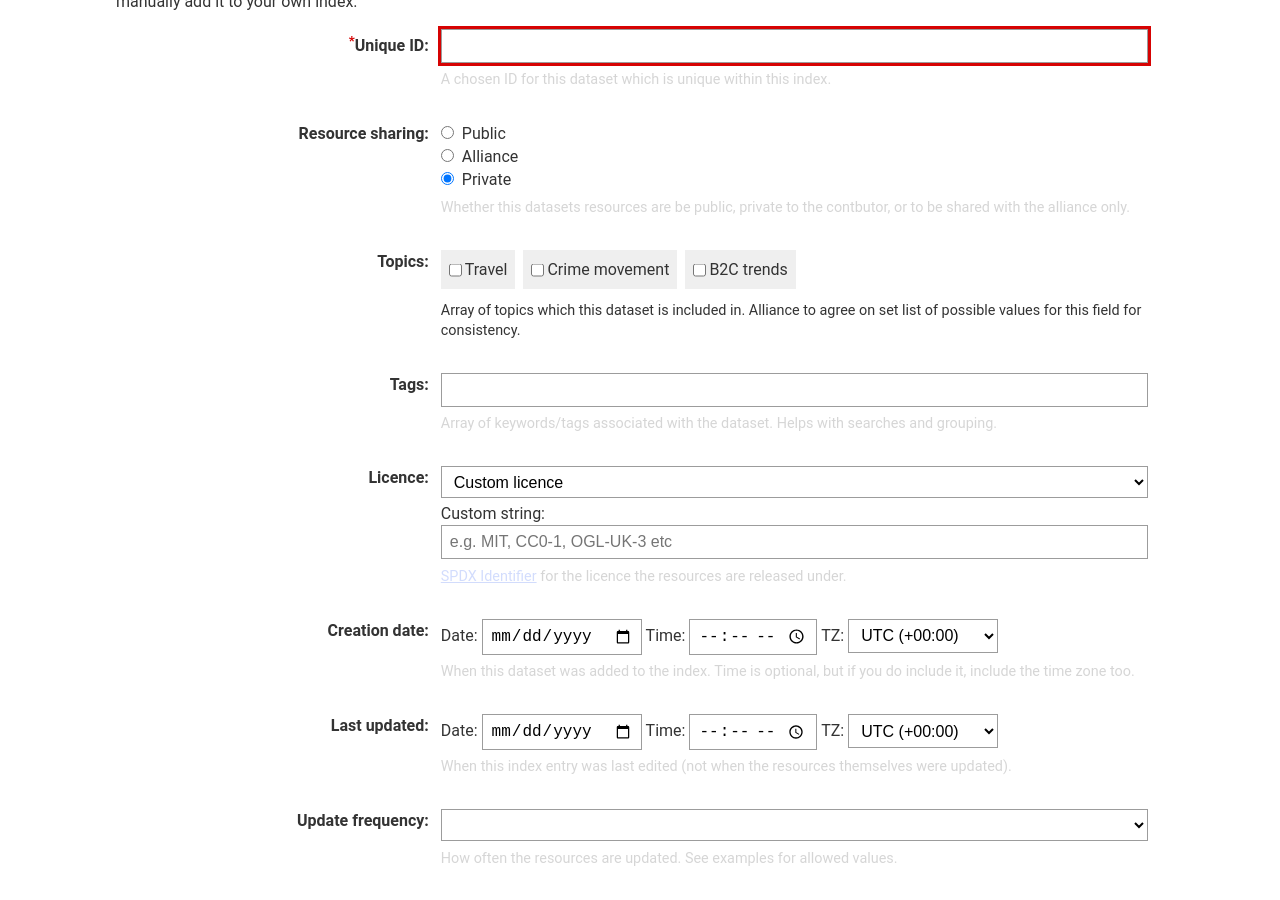
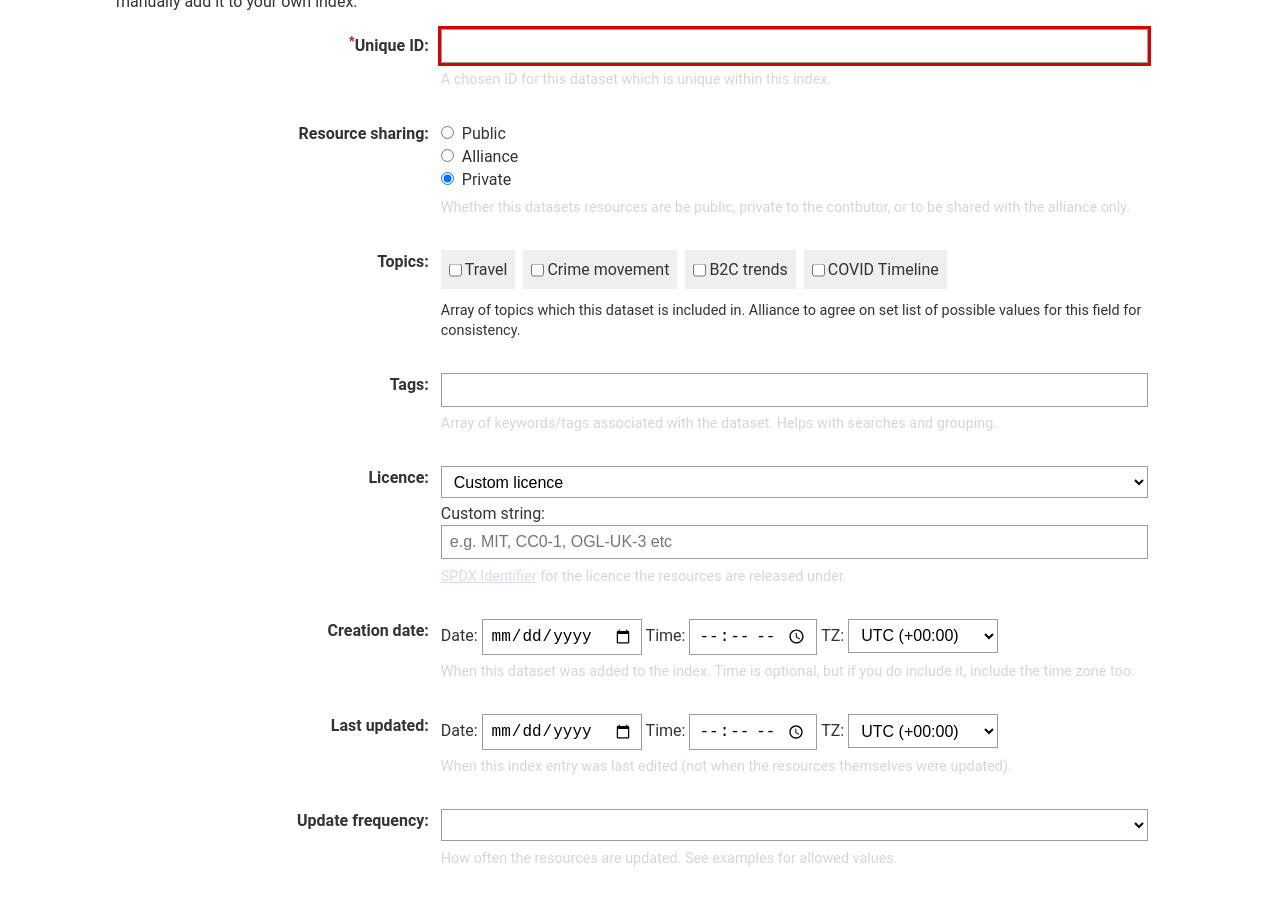
Before and after one commit to patricklake2/emer2gent-datahub, a Jekyll site: the page built from add/index.html, in a window 1280 px wide and 900 px high, scrolled down 318 px. Built offline with Jekyll 4.4.1, drawn with Linux system fonts in a browser that asks for light colours.

Commit message:
Automated update at Wed May 13 16:36:50 UTC 2020

```diff
--- a/_data/topics.json
+++ b/_data/topics.json
@@ -1 +1 @@
-{"travel":{"title":"Travel","img":""},"crime":{"title":"Crime movement","img":""},"b2c":{"title":"B2C trends","img":""}}
+{"travel":{"title":"Travel","img":""},"crime":{"title":"Crime movement","img":""},"b2c":{"title":"B2C trends","img":""},"timeline":{"title":"COVID Timeline","img":""}}
```
